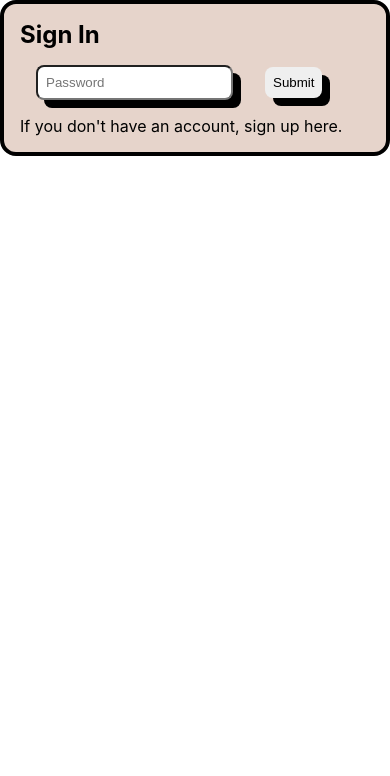
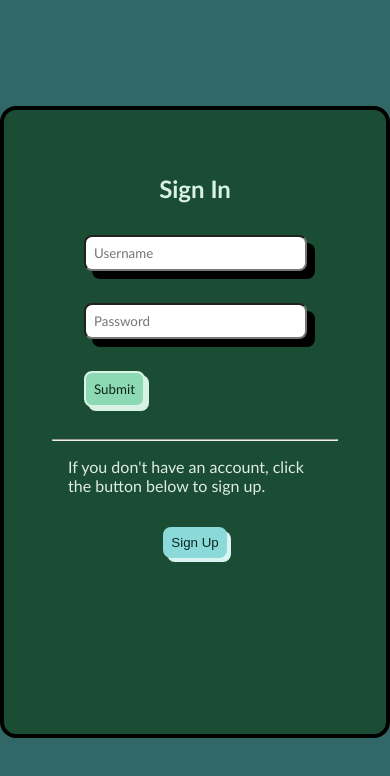
Before and after one commit to zen-da-baker/dream-journal, a React (Create React App) app in the folder dream-journal-app/: page / in a window 390 px wide. Shown: the top 776 px of the page. Built offline with nearby package versions, Linux system fonts and the light colour scheme.

Commit message:
Sign in media query and typography

```diff
--- a/dream-journal-app/src/App.js
+++ b/dream-journal-app/src/App.js
@@ -131,7 +131,10 @@ function App() {
   } else {
     return (
       <>
-        <SignIn handleSubmit={handleSubmit} />
+        <SignIn handleSubmit={handleSubmit}
+        handleSignUp={() => {
+          setSignUpPage(true);
+        }} />
       </>
     )
   }
--- a/dream-journal-app/src/components/Discover.js
+++ b/dream-journal-app/src/components/Discover.js
@@ -2,6 +2,8 @@ import React from 'react';
 
 export default function Discover() {
     return (
-        <h1>Discover</h1>
+        <main>
+           <h1>Discover</h1>
+        </main>
     )
 }
--- a/dream-journal-app/src/components/Friends.js
+++ b/dream-journal-app/src/components/Friends.js
@@ -2,6 +2,8 @@ import React from 'react';
 
 export default function Friends() {
     return (
-        <h1>Friends</h1>
+        <main>
+            <h1>Friends</h1>
+        </main>
     )
 }
--- a/dream-journal-app/src/components/SignIn.js
+++ b/dream-journal-app/src/components/SignIn.js
@@ -6,20 +6,32 @@ import style from '../styles/styles.module.css';
 
 export default function SignIn(props) {
     return (
-        <div className={style.grid}>
-            <section className={style.signInFormSection}>
+        <main>
+            <div className={style.grid}>
+                <section className={style.signInFormSection}>
+                    <div className={style.container}>
+                        <h1>Sign In</h1>
+                    </div>
 
+                    <div className={style.container}>
+                        <form action='#' onSubmit={props.handleSubmit}>
+                            <input className={style.textField} type='text' placeholder='Username' />
+                            <input className={style.textField} type='password' placeholder='Password' />
+                            <input className={style.btnPrimary} type='submit' />
+                        </form>
+                    </div>
 
-                <h1>Sign In</h1>
+                    <hr />
 
-                <form action='#' onSubmit={props.handleSubmit}>
-                    <input className={style.textField} type='password' placeholder='Password' />
-                    <input className={style.btn} type='submit' />
-                </form>
+                    <div className={style.container}>
+                        <p>If you don't have an account, click the button below to sign up.</p>
+                    </div>
 
-                <p>If you don't have an account, sign up here.</p>
-            </section>
-        </div>
-
+                    <div className={style.container}>
+                        <button className={style.btn} onClick={props.handleSignUp}>Sign Up</button>
+                    </div>
+                </section>
+            </div>
+        </main>
     )
 }
--- a/dream-journal-app/src/components/UserProfile.js
+++ b/dream-journal-app/src/components/UserProfile.js
@@ -2,6 +2,8 @@ import React from 'react';
 
 export default function UserProfile() {
     return (
-        <h1>User Profile</h1>
+        <main>
+           <h1>User Profile</h1>
+        </main>
     )
 }
--- a/dream-journal-app/src/styles/styles.module.css
+++ b/dream-journal-app/src/styles/styles.module.css
@@ -7,10 +7,35 @@
 
 html {
     font-size: 16px;
+    background-color: hsla(180, 35%, 30%, 1);
 }
 
 /* Typography
 ============================================ */
+
+/* Global Font Family */
+h1, h2, h3, li, p, input {
+    font-family:'Trebuchet MS', 'Lucida Sans Unicode', 'Lucida Grande', 'Lucida Sans', Arial, sans-serif;
+}
+
+/* Font Colors */
+h1, h2, h3 {
+    color: hsla(150, 50%, 90%, 1);
+}
+
+li, p {
+    color: hsla(150, 20%, 90%, 1);
+}
+
+/* Achor */
+a {
+    color: hsla(100, 90%, 80%, 1);
+    text-decoration: none;
+}
+a:hover {
+    background-color: hsla(100, 50%, 60%, 0.25);
+    text-decoration: underline;
+}
 
 /* Structure
 ============================================ */
@@ -19,17 +44,37 @@ html {
 .container {
     display: flex;
     justify-content: center;
+    margin: 1rem;
 }
 
 .grid {
     display: grid;
+    grid-template-columns: repeat(12, 1fr);
+    grid-template-rows: repeat(8, 1fr);
+    gap: 0.25rem;
+    height: 100vh;
+}
+@media only screen and (max-width: 480px) {
+    .grid {
+        grid-template-columns: repeat(4, 1fr);
+    }
 }
 
 .signInFormSection {
     border-radius: 1rem;
     border: 0.25rem solid black;
-    padding: 1rem;
-    background-color: hsla(20, 35%, 85%, 1);
+    padding: 3rem;
+    background-color: hsla(150, 50%, 20%, 1);
+
+    grid-column: 4 / span 6;
+    grid-row: 2 / span 6;
+    overflow: scroll;
+}
+@media only screen and (max-width: 480px) {
+    .signInFormSection {
+        grid-column: 1 / span 4;
+        grid-row: 2 / span 6;
+    }
 }
 
 /* Vanilla Components
@@ -41,11 +86,37 @@ html {
     padding: 0.5rem;
     margin: 1rem;
     cursor: pointer;
-    box-shadow: 0.5rem 0.5rem black;
     border: none;
+
+    color: hsla(180, 50%, 10%, 1);
+    background-color: hsla(180, 50%, 70%, 1);
+    box-shadow: 0.25rem 0.25rem hsla(180, 50%, 90%, 1);
 }
 .btn:hover {
-    opacity: 0.75;
+    background-color: hsla(180, 50%, 75%, 1);
+}
+.btn:active {
+    background-color: hsla(180, 50%, 80%, 1);
+    box-shadow: 0.125rem 0.125rem hsla(180, 50%, 90%, 1);
+}
+
+.btnPrimary {
+    border-radius: 0.5rem;
+    padding: 0.5rem;
+    margin: 1rem;
+    cursor: pointer;
+    border: 0.125rem solid hsla(150, 50%, 90%, 1);
+
+    color: hsla(150, 50%, 10%, 1);
+    background-color: hsla(150, 50%, 70%, 1);
+    box-shadow: 0.25rem 0.25rem hsla(150, 50%, 90%, 1);
+}
+.btnPrimary:hover {
+    background-color: hsla(150, 50%, 75%, 1);
+}
+.btnPrimary:active {
+    background-color: hsla(150, 50%, 80%, 1);
+    box-shadow: 0.125rem 0.125rem hsla(150, 50%, 90%, 1);
 }
 
 .btnDanger {
@@ -53,11 +124,18 @@ html {
     padding: 0.5rem;
     margin: 1rem;
     cursor: pointer;
-    box-shadow: 0.5rem 0.5rem hsla(10, 90%, 10%, 1);
     border: none;
 
-    color: white;
-    background-color: hsla(5, 80%, 40%, 1);
+    color: hsla(5, 50%, 10%, 1);
+    background-color: hsla(5, 50%, 70%, 1);
+    box-shadow: 0.25rem 0.25rem hsla(5, 50%, 90%, 1);
+}
+.btnDanger:hover {
+    background-color: hsla(5, 50%, 75%, 1);
+}
+.btnDanger:active {
+    background-color: hsla(5, 50%, 80%, 1);
+    box-shadow: 0.125rem 0.125rem hsla(5, 50%, 90%, 1);
 }
 
 /* Text Fields */
@@ -66,6 +144,7 @@ html {
     padding: 0.5rem;
     margin: 1rem;
     box-shadow: 0.5rem 0.5rem black;
+    width: 80%;
 }
 
 /* React Components
@@ -76,10 +155,15 @@ html {
 
 /* Header */
 header {
-    background-color: hsla(20, 35%, 85%, 1);
+    background-color: hsla(180, 35%, 20%, 1);
 }
 
 /* Footer */
 footer {
-    background-color: hsla(20, 35%, 85%, 1);
+    background-color: hsla(180, 35%, 20%, 1);
 }
+
+/* Body */
+main {
+    background-color: hsla(180, 35%, 30%, 1);
+}
```
